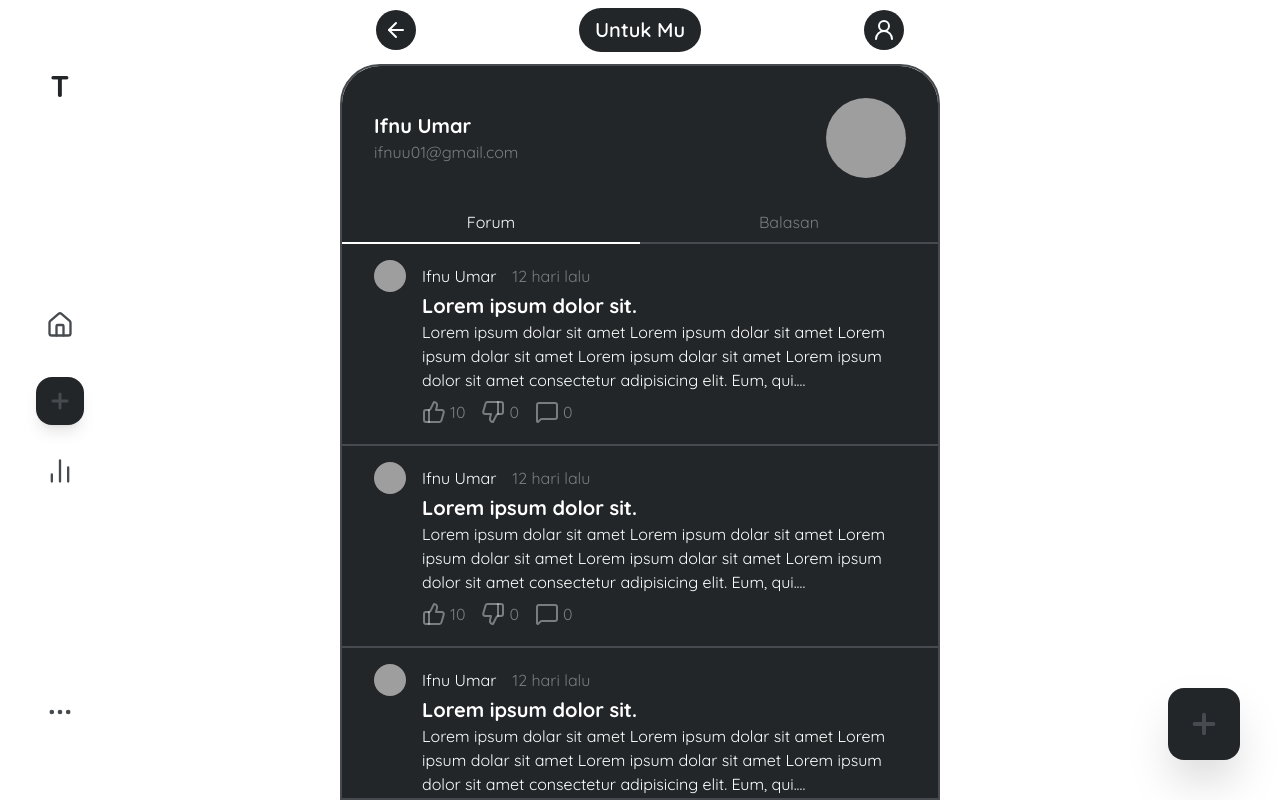
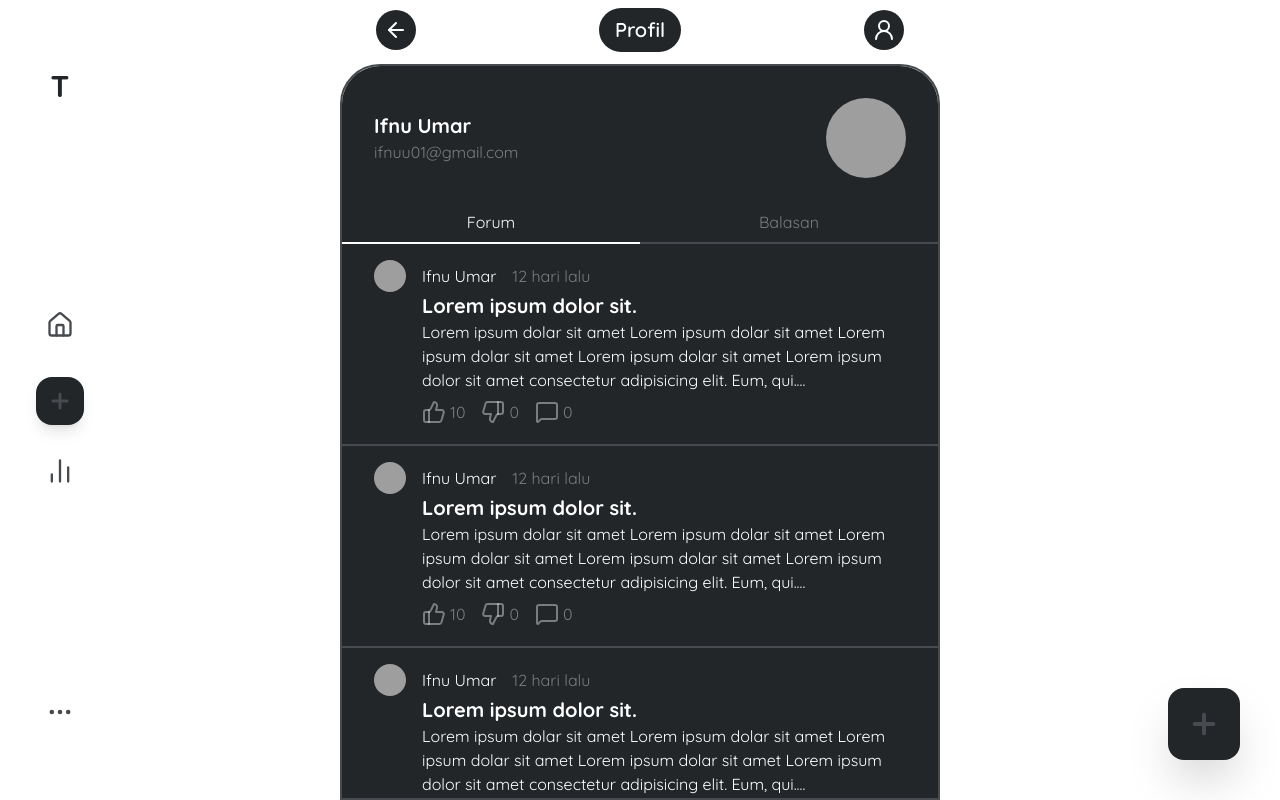
Before and after one commit to ifnuu01/Forum-Web, a React (Vite) app: page /profile in a window 1280 px wide. Built offline with nearby package versions, Linux system fonts and the light colour scheme; no server answers; grey boxes are pictures that could not be loaded.

Commit message:
title automatic with location pathname

```diff
--- a/src/components/Navbar.tsx
+++ b/src/components/Navbar.tsx
@@ -1,9 +1,41 @@
 import { ArrowLeft, UserRound } from "lucide-react";
-import { Link, useNavigate } from "react-router";
+import { Link, useLocation, useNavigate } from "react-router";
 
 export default function Navbar() {
     const navigate = useNavigate();
+    const location = useLocation();
     const isHome = location.pathname === "/";
+
+    const navMessage = [
+        {
+            path: "/",
+            title: "Untuk Mu"
+        },
+        {
+            path: "/detail-thread/:id",
+            title: "Detail Thread"
+        },
+        {
+            path: "/papan-peringkat",
+            title: "Papan Peringkat"
+        },
+        {
+            path: "/profile",
+            title: "Profil"
+        }
+    ]
+
+    const getCurrentTitle = () => {
+        const current = navMessage.find(item => {
+            if (item.path === location.pathname) return true;
+            if (item.path.includes(":id")) {
+                const basePath = item.path.split("/:")[0];
+                return location.pathname.startsWith(basePath);
+            }
+            return false;
+        })
+        return current?.title || "Untuk Mu";
+    }
 
     return (
         <div className="fixed right-0 left-0 py-2 z-50 bg-primary md:bg-white">
@@ -17,7 +49,7 @@ export default function Navbar() {
                     </button>
                 )}
                 <div className="text-xl font-semibold text-white bg-primary p-2 px-4 rounded-full mx-auto">
-                    Untuk Mu
+                    {getCurrentTitle()}
                 </div>
                 <Link to="/profile" className="absolute right-4 top-1/2 -translate-y-1/2 text-white bg-primary p-2 rounded-full cursor-pointer hover:scale-110 transition-transform duration-200">
                     <UserRound />
```
